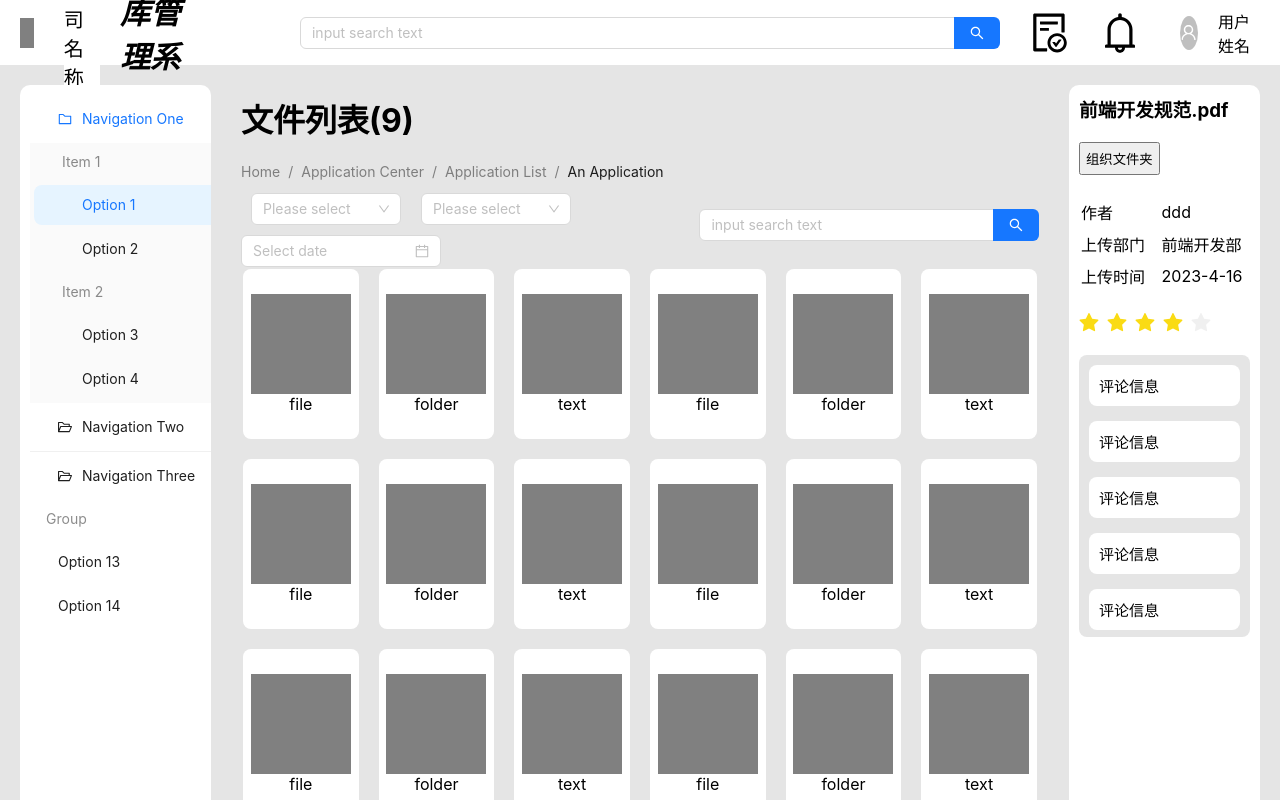
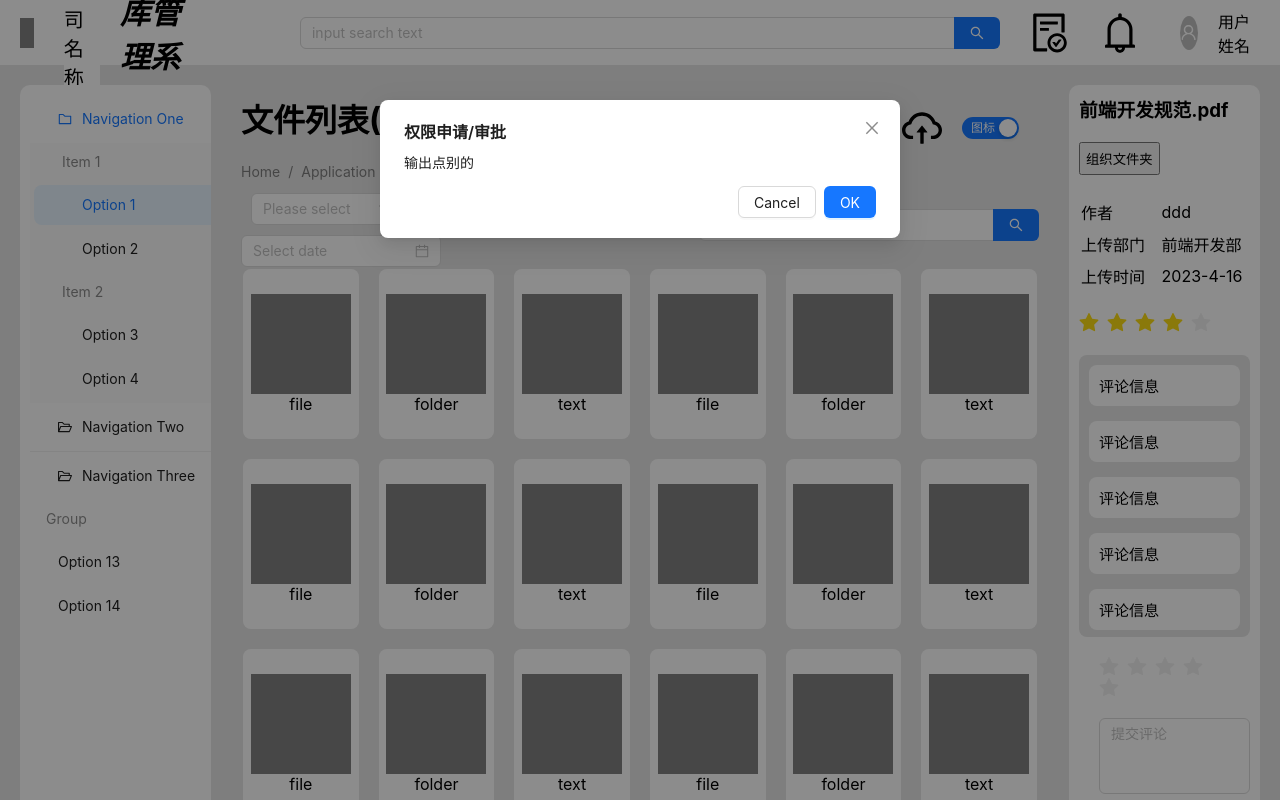
Before and after one commit to ViceMusic/kms-front, a React (Create React App) app: page / in a window 1280 px wide. Shown: the top 800 px of the page. Built offline with nearby package versions, Linux system fonts and the light colour scheme.

Commit message:
依旧是在补页面

```diff
--- a/src/Components/Document.jsx
+++ b/src/Components/Document.jsx
@@ -1,7 +1,16 @@
 import { Grid } from '@material-ui/core';
 import './ComCss.css'
-import { Breadcrumb ,Cascader,DatePicker} from 'antd';
+import { Breadcrumb ,Cascader,DatePicker, Input} from 'antd';
 import Search from 'antd/es/input/Search';
+import { CloudUploadOutlined  } from '@ant-design/icons';
+import { Space, Switch } from 'antd';
+import { Button, Modal, Divider, Flex, Tree,Tag } from 'antd';
+import { useState } from 'react';
+import { InboxOutlined } from '@ant-design/icons';
+import { message, Upload } from 'antd';
+const { Dragger } = Upload;
+
+
 
 const options = [
   {
@@ -54,16 +63,210 @@ const files=[
   {name:'text', type:3},
 ]
 
+// 上传文件的时候的输入框的数据
+const treeData = [
+  {
+    title: '0-0',
+    key: '0-0',
+    children: [
+      {
+        title: '0-0-0',
+        key: '0-0-0',
+        children: [
+          {
+            title: '0-0-0-0',
+            key: '0-0-0-0',
+          },
+          {
+            title: '0-0-0-1',
+            key: '0-0-0-1',
+          },
+          {
+            title: '0-0-0-2',
+            key: '0-0-0-2',
+          },
+        ],
+      },
+      {
+        title: '0-0-1',
+        key: '0-0-1',
+        children: [
+          {
+            title: '0-0-1-0',
+            key: '0-0-1-0',
+          },
+          {
+            title: '0-0-1-1',
+            key: '0-0-1-1',
+          },
+          {
+            title: '0-0-1-2',
+            key: '0-0-1-2',
+          },
+        ],
+      },
+      {
+        title: '0-0-2',
+        key: '0-0-2',
+      },
+    ],
+  },
+  {
+    title: '0-1',
+    key: '0-1',
+    children: [
+      {
+        title: '0-1-0-0',
+        key: '0-1-0-0',
+      },
+      {
+        title: '0-1-0-1',
+        key: '0-1-0-1',
+      },
+      {
+        title: '0-1-0-2',
+        key: '0-1-0-2',
+      },
+    ],
+  },
+  {
+    title: '0-2',
+    key: '0-2',
+  },
+];
+
+// 关于文件上传的部分
+const props = {
+  name: 'file',
+  multiple: true,
+  action: 'https://660d2bd96ddfa2943b33731c.mockapi.io/api/upload',
+  onChange(info) {
+    const { status } = info.file;
+    if (status !== 'uploading') {
+      console.log(info.file, info.fileList);
+    }
+    if (status === 'done') {
+      message.success(`${info.file.name} file uploaded successfully.`);
+    } else if (status === 'error') {
+      message.error(`${info.file.name} file upload failed.`);
+    }
+  },
+  onDrop(e) {
+    console.log('Dropped files', e.dataTransfer.files);
+  },
+};
+
 function Document() {
+  //关于新增文件的弹窗
+  const [isModalOpen, setIsModalOpen] = useState(false);
+  const showModal = () => {
+    setIsModalOpen(true);
+  };
+  const handleOk = () => {
+    setIsModalOpen(false);
+  };
+  const handleCancel = () => {
+    setIsModalOpen(false);
+  };
   //关于选择框
   const onChange = (value) => {
     console.log(value);
   };
+  //关于数形控件
+  const [expandedKeys, setExpandedKeys] = useState(['0-0-0', '0-0-1']);
+  const [checkedKeys, setCheckedKeys] = useState(['0-0-0']);
+  const [selectedKeys, setSelectedKeys] = useState([]);
+  const [autoExpandParent, setAutoExpandParent] = useState(true);
+  const onExpand = (expandedKeysValue) => {
+    console.log('onExpand', expandedKeysValue);
+    // if not set autoExpandParent to false, if children expanded, parent can not collapse.
+    // or, you can remove all expanded children keys.
+    setExpandedKeys(expandedKeysValue);
+    setAutoExpandParent(false);
+  };
+  const onCheck = (checkedKeysValue) => {
+    console.log('onCheck', checkedKeysValue);
+    setCheckedKeys(checkedKeysValue);
+  };
+  const onSelect = (selectedKeysValue, info) => {
+    console.log('onSelect', info);
+    setSelectedKeys(selectedKeysValue);
+  };
+
   return (
     <div className='docu radium'>
+      {/*上载和调整按钮*/}
+      <div style={{display:'flex',justifyContent:'space-between' }}>
+        <h1 style={{marginBottom:20}}>文件列表(9)</h1>
+        <div className='div-center' style={{fontSize:40}}>
+              {/*文件弹窗*/}
+              <CloudUploadOutlined onClick={showModal}/>
+              {/*文件传输具体按钮*/}
+              <Modal title="上传文件" open={isModalOpen} onOk={handleOk} onCancel={handleCancel}>
+                <div style={{display:'flex', justifyContent:'center'}}>
+                  <div style={{
+
+                    width:600,
+
+                  }}>
+                    {/*文件上传框*/}
+                     <div style={{height:120, margin:10}}>
+                      <Dragger {...props} >
+                        <p className="ant-upload-drag-icon">
+                          <InboxOutlined />
+                        </p>
+                        <p className="ant-upload-text">点击上传文件</p>
+                      </Dragger>
+                     </div>
+                     {/* 文件名称 */}
+                     <div>
+                      <span style={{color:'red'}}>*</span>文件名称:
+                      <Input placeholder='输入文件名称'></Input>
+                     </div>
+                     {/* 标签 */}
+                     <div style={{margin:10, marginTop:30}}>
+                      <Tag color="magenta">magenta</Tag>
+                      <Tag color="red">red</Tag>
+                      <Tag color="volcano">volcano</Tag>
+                      <Tag color="lime">+</Tag>
+                     </div>
+                     {/* 上传路径 */}
+                     <div style={{margin:10, marginTop:30}}>
+                        一级目录/二级目录
+                     </div>
+
+
+                  </div>
+                  <div style={{
+                    width:600,
+                  }}>
+                    <Tree
+                      checkable
+                      onExpand={onExpand}
+                      expandedKeys={expandedKeys}
+                      autoExpandParent={autoExpandParent}
+                      onCheck={onCheck}
+                      checkedKeys={checkedKeys}
+                      onSelect={onSelect}
+                      selectedKeys={selectedKeys}
+                      treeData={treeData}
+                      style={{
+                         backgroundColor:'rgb(229, 229, 229)',
+                         margin:5,
+                         overflow:'auto',
+                         border:'none',
+                         borderRadius:8
+                      }}
+                    />
+                  </div>
+                </div>
+              </Modal>
+              <Switch style={{margin:20}} checkedChildren="图标" unCheckedChildren="条目" defaultChecked />
+        </div>
+      </div>
 
       {/* 检测文件列表数目*/}
-      <h1 style={{marginBottom:20}}>文件列表(9)</h1>
+
 
       {/*面包屑导航*/}
       <Breadcrumb
@@ -83,6 +286,8 @@ function Document() {
           <Cascader style={{margin:10,width:150}} options={options} onChange={(value)=> console.log(value)} placeholder="Please select" />
           <DatePicker  style={{width:200}} onChange={(date, dateString) => { console.log(date, dateString);}} needConfirm />
         </div>
+        {/*文件上传按钮*/}
+
         {/*关于搜索框*/}
         <Search placeholder="input search text" style={{width:400}} className='div-center' onSearch={(value)=>{console.log("")}} enterButton  />
         {/*一些关于文件夹和乱七八糟的东西(具体的文件内容)*/}
--- a/src/Components/Header.jsx
+++ b/src/Components/Header.jsx
@@ -2,8 +2,22 @@ import './ComCss.css'
 import '../styles/font.css'
 import Search from 'antd/es/input/Search';
 import { BellOutlined, FileDoneOutlined,UserOutlined } from '@ant-design/icons';
-import { Avatar } from 'antd';
+import { Avatar, Table } from 'antd';
+import React, { useState } from 'react';
+import { Button, Modal } from 'antd';
+import EventTable from '../Tools/EventTable';
+
+
+
+
 function Header() {
+  //关于具体的消息表格内容
+  const [isModalOpen,setIsModalOpen]=useState(true)
+  const show1=()=>{
+      setIsModalOpen(true)
+      console.log(isModalOpen)
+  }
+
   //顶部搜索框
   const onSearch = (value) => console.log(value);
   return (
@@ -29,7 +43,7 @@ function Header() {
       <div className='headerSon'>
         {/*两个小标识*/}
         <div className=' div-center' style={{fontSize:40,margin:10}}>
-            <FileDoneOutlined style={{marginRight:30}}/>
+            <FileDoneOutlined style={{marginRight:30}} onClick={()=>show1()}/>
             <BellOutlined style={{marginRight:30}}/>
         </div>
         {/*用户信息框*/}
@@ -38,6 +52,9 @@ function Header() {
             <div style={{margin:20}}>用户姓名</div>
         </div>
       </div>
+
+      {/*关于内容的小卡片*/}
+      <EventTable isModalOpen={{open:isModalOpen, setOpen:()=>setIsModalOpen()}}></EventTable>
     </div>
   );
 }
--- a/src/Components/Info.jsx
+++ b/src/Components/Info.jsx
@@ -1,7 +1,9 @@
 import './ComCss.css'
-import { Rate,Avatar} from 'antd';
+import { Rate,Avatar, Button} from 'antd';
 import { DislikeFilled, DislikeOutlined, LikeFilled, LikeOutlined } from '@ant-design/icons';
 import React, { createElement, useState } from 'react';
+import { Input } from 'antd';
+const { TextArea } = Input;
 
  const comments=[
   {id:'8008008000', name:'张三', comment:'好用的', ratio:3},
@@ -16,6 +18,9 @@ import React, { createElement, useState } from 'react';
 
 
 function Info() {
+  const [star, setStar]=useState(0)
+  //评论框的内容
+  const [value, setValue] = useState('');
   // 关于评论区的一些内容
   return (
     <div className='info radium'>
@@ -81,7 +86,21 @@ function Info() {
       )}
     </div>
     {/*评论区*/}
-    <div></div>
+      <div style={{margin:10}}>
+
+        <Rate style={{margin:10}} onChange={setStar} value={star}/>
+        <TextArea
+        style={{margin:10}}
+            value={value}
+            onChange={(e) => setValue(e.target.value)}
+            placeholder="提交评论"
+            autoSize={{
+              minRows: 3,
+              maxRows: 5,
+            }}
+          />
+        <Button style={{margin:10}} type="primary">提交评论</Button>
+      </div>
     </div>
 
   );
--- /dev/null
+++ b/src/Tools/EventTable.jsx
@@ -0,0 +1,86 @@
+import { Rate,Avatar, Button, Modal} from 'antd';
+import { DislikeFilled, DislikeOutlined, LikeFilled, LikeOutlined } from '@ant-design/icons';
+import React, { createElement, useState } from 'react';
+import { Input,Table } from 'antd';
+const { TextArea } = Input;
+
+
+
+//关于表格信息的存储
+const columns = [
+  {
+    title: 'Name',
+    dataIndex: 'name',
+    key: 'name',
+  },
+  {
+    title: 'Age',
+    dataIndex: 'age',
+    key: 'age',
+  },
+  {
+    title: 'Address',
+    dataIndex: 'address',
+    key: 'address',
+  },
+  {
+    title: 'Action',
+    dataIndex: '',
+    key: 'x',
+    render: () => <a>Delete</a>,
+  },
+];
+//表格的具体数据信息
+const data = [
+  {
+    key: 1,
+    name: 'John Brown',
+    age: 32,
+    address: 'New York No. 1 Lake Park',
+    description: 'My name is John Brown, I am 32 years old, living in New York No. 1 Lake Park.',
+  },
+  {
+    key: 2,
+    name: 'Jim Green',
+    age: 42,
+    address: 'London No. 1 Lake Park',
+    description: 'My name is Jim Green, I am 42 years old, living in London No. 1 Lake Park.',
+  },
+  {
+    key: 3,
+    name: 'Not Expandable',
+    age: 29,
+    address: 'Jiangsu No. 1 Lake Park',
+    description: 'This not expandable',
+  },
+  {
+    key: 4,
+    name: 'Joe Black',
+    age: 32,
+    address: 'Sydney No. 1 Lake Park',
+    description: 'My name is Joe Black, I am 32 years old, living in Sydney No. 1 Lake Park.',
+  },
+];
+
+function EventTable(data) {
+  console.log(data.isModalOpen.open)
+
+  const [isModalOpen,setIsModalOpen]=useState(data.isModalOpen.open)
+
+
+  const handleOk = () => {
+    data.isModalOpen.setOpen(false);
+  };
+
+  const handleCancel = () => {
+    data.isModalOpen.setOpen(false)
+  }
+  return (
+    <Modal title="权限申请/审批" open={data.isModalOpen.open} onOk={handleOk} onCancel={handleCancel}>
+    输出点别的
+  </Modal>
+  )
+;
+}
+
+export default EventTable;
```
